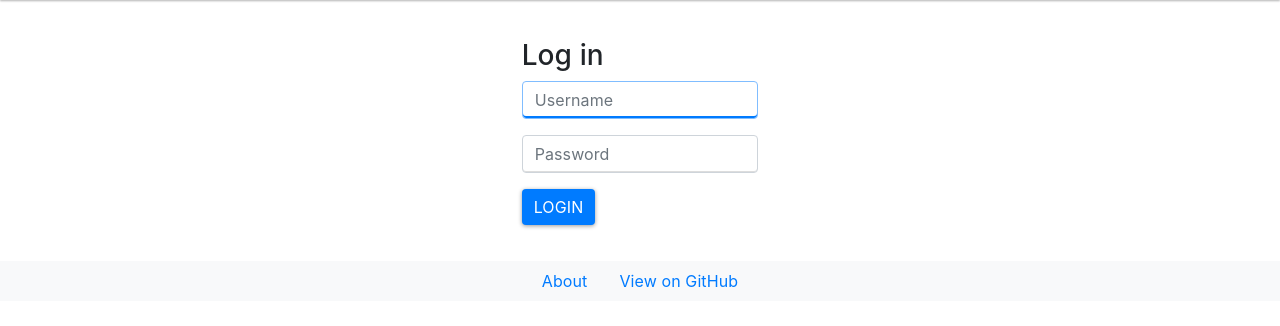
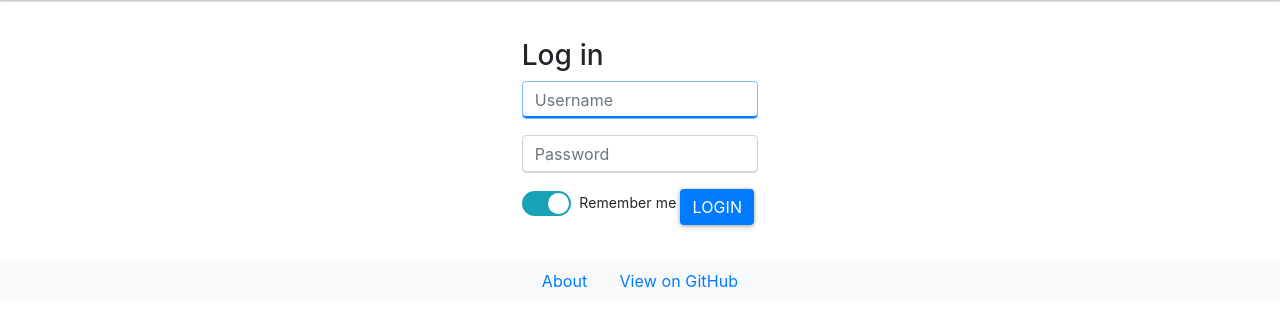
Before and after one commit to jcgiuffrida/seeds, a Django app: page /login/ in a window 1280 px wide. Shown: the part 46-372 px from the top of the page. Run offline with Django 3.2, Linux system fonts and the light colour scheme; some libraries are stand-ins or nearby versions.

Commit message:
Remember me

```diff
--- a/seeds/templates/registration/login.html
+++ b/seeds/templates/registration/login.html
@@ -18,6 +18,10 @@
       <div class="form-group">
         <input type="password" name="password" class="form-control" placeholder="Password">
       </div>
+      <span class="switch switch-sm">
+        <input type="checkbox" class="switch" name="remember_me" id="remember_me" checked>
+        <label for="remember_me"> Remember me</label>
+      </span>
       <input class="btn btn-primary" type="submit" value="login" />
       <input type="hidden" name="next" value="{{ next }}" />
     </form>
--- a/settings/defaults.py
+++ b/settings/defaults.py
@@ -81,6 +81,7 @@ HASHID_FIELD_SALT = "i saw his round mouth's crimson"
 
 LOGIN_URL = reverse_lazy('login')
 LOGIN_REDIRECT_URL = reverse_lazy('home')
+KEEP_LOGGED_DURATION = 90*24*60*60  # three months; "remember me" on login
 
 LANGUAGE_CODE = 'en-us'
 TIME_ZONE = 'America/Chicago'
```
